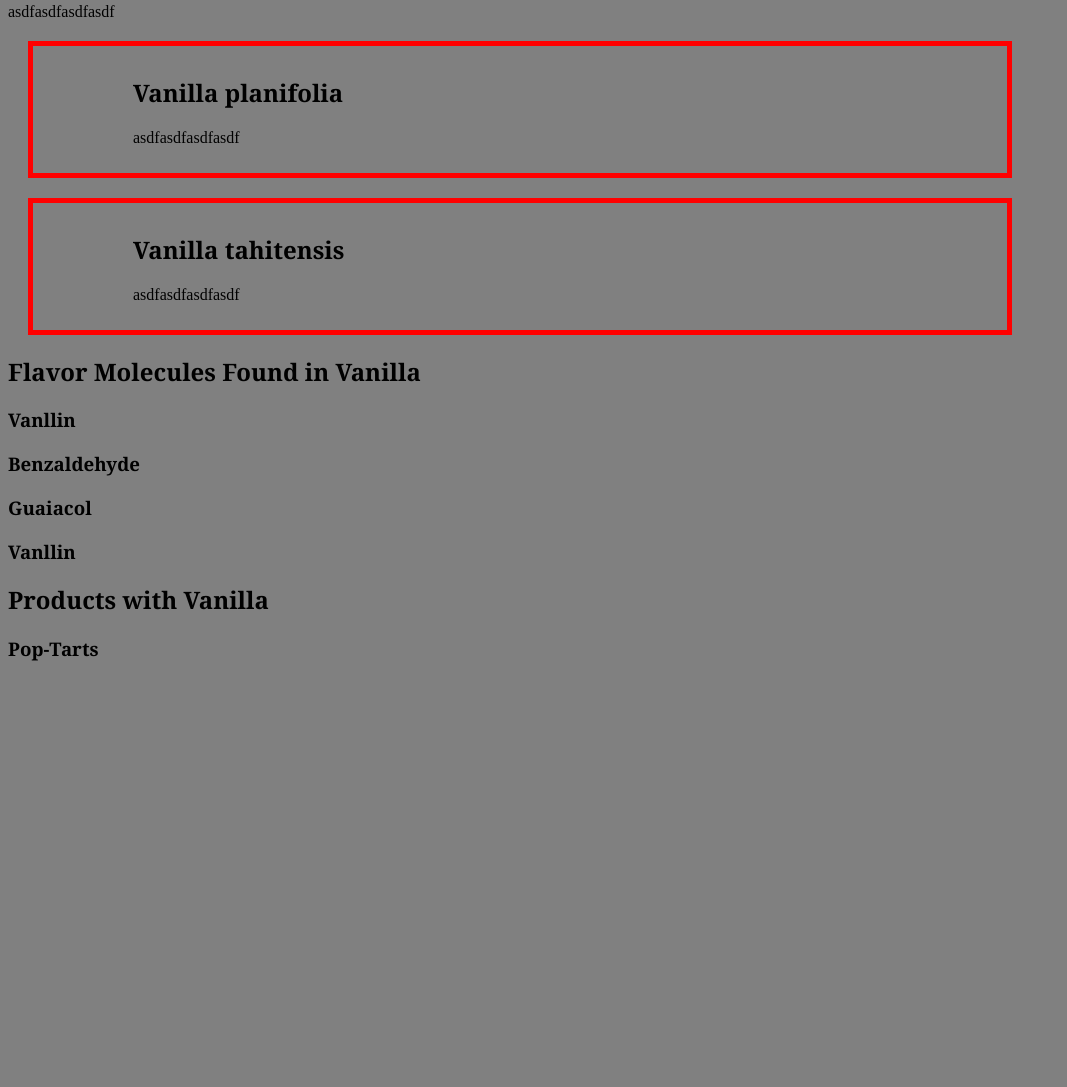
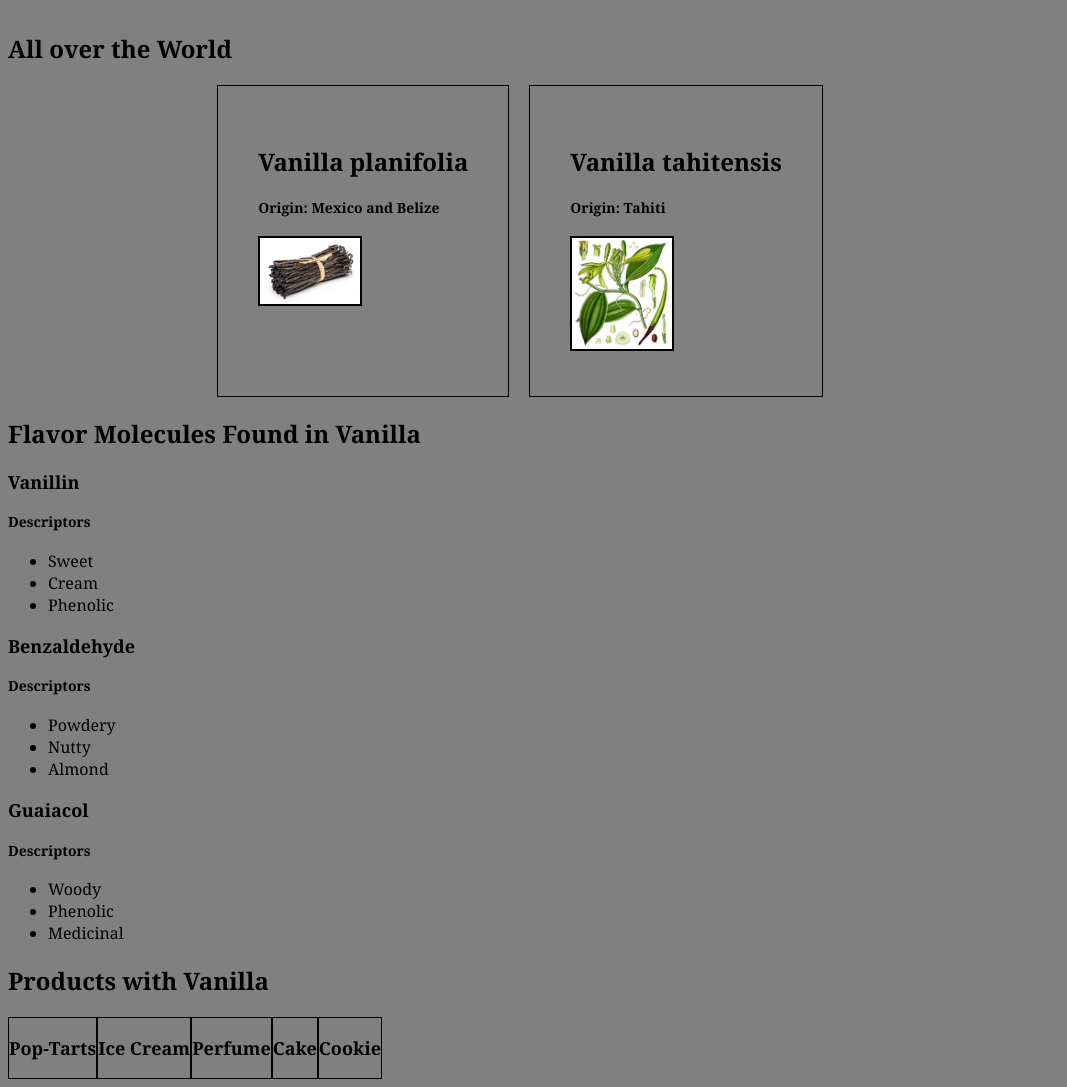
Before and after one commit to alejandro-loja/dealers_choice_html_css, a plain HTML site: page index.html in a window 1280 px wide. Shown: the part 77-1164 px from the top of the page, without its empty margins (0-1067 px from the left). Before the commit the page ends 800 px from the top, so only its background shows below. Drawn offline with Linux system fonts and the light colour scheme.

Commit message:
new files

```diff
--- a/index.html
+++ b/index.html
@@ -10,39 +10,84 @@
 </head>
 
 <body>
-    <div>
     <div id="title">
         <h1>Vanilla</h1>
-            <p>asdfasdfasdfasdf</p>
+        <h2>All over the World</h2>
     </div>
+
 
     <div id="types-vanilla">
         <div>
             <h2>Vanilla planifolia</h2>
-                <p>asdfasdfasdfasdf</p>
+            <h4>Origin: Mexico and Belize</h4>
+            <img src="images/download.jpeg" alt="planifolia">
         </div>
 
         <div>
             <h2>Vanilla tahitensis</h2>
-                <p>asdfasdfasdfasdf</p>
+            <h4>Origin: Tahiti </h4>
+            <img src="images/433px-Vanilla_planifolia_-_Köhler–s_Medizinal-Pflanzen-278.jpg" alt="planifolia">
         </div>
     </div>
+
+
     <div>
         <h2>Flavor Molecules Found in Vanilla</h2>
+
         <div>
-                <h3>Vanllin</h3>
+            <div>
+                <h3>Vanillin</h3>
+                <h4>Descriptors</h4>
+                <ul>
+                    <li>Sweet</li>
+                    <li>Cream</li>
+                    <li>Phenolic</li>
+                </ul>
+            </div>
+            <div>
                 <h3>Benzaldehyde</h3>
+                <h4>Descriptors</h4>
+                <ul>
+                    <li>Powdery</li>
+                    <li>Nutty</li>
+                    <li>Almond</li>
+                </ul>
+            </div>
+            <div>
                 <h3>Guaiacol</h3>
-                <h3>Vanllin</h3>
+                <h4>Descriptors</h4>
+                <ul>
+                    <li>Woody</li>
+                    <li>Phenolic</li>
+                    <li>Medicinal</li>
+                </ul>
             </div>
         </div>
+    </div>
+
+
     <div>
         <h2>Products with Vanilla</h2>
+
+        <div id="vanilla-products">
             <div>
                 <h3>Pop-Tarts</h3>
             </div>
+            <div>
+                <h3>Ice Cream</h3>
+            </div>
+            <div>
+                <h3>Perfume</h3>
+            </div>
+            <div>
+                <h3>Cake</h3>
+            </div>
+            <div>
+                <h3>Cookie</h3>
             </div>
         </div>
+    </div>
+
 </body>
 
 </html>
--- a/style.css
+++ b/style.css
@@ -1,17 +1,45 @@
 body {
   width: 80%;
   background-color: gray;
+  font-family: Georgia, "Times New Roman", Times, serif;
+}
+
+h1 {
+  font-size: 40px;
 }
 
 h2 {
-  font-family: Georgia, "Times New Roman", Times, serif;
+  font-size: 24px;
 }
+
 h3 {
-  font-family: Georgia, "Times New Roman", Times, serif;
+  font-size: 18px;
+}
+
+h4 {
+  font-size: 14px;
+}
+
+#types-vanilla {
+  display: flex;
+  justify-content: center;
+  column-gap: 20px;
 }
 
 #types-vanilla > div {
-  border: 5px red solid;
-  margin: 20px;
-  padding: 10px 10px 10px 100px;
+  border: 1px black solid;
+  padding: 40px;
 }
+
+img {
+  border: 2px black solid;
+  width: 100px;
+}
+
+#vanilla-products {
+  display: flex;
+}
+
+#vanilla-products > div {
+  border: 1px black solid;
+}
```
Also changed, not shown: images/433px-Vanilla_planifolia_-_Köhler–s_Medizinal-Pflanzen-278.jpg (added), images/download.jpeg (added), 2 other files. Lines whose indentation alone changed are shown as unchanged.
